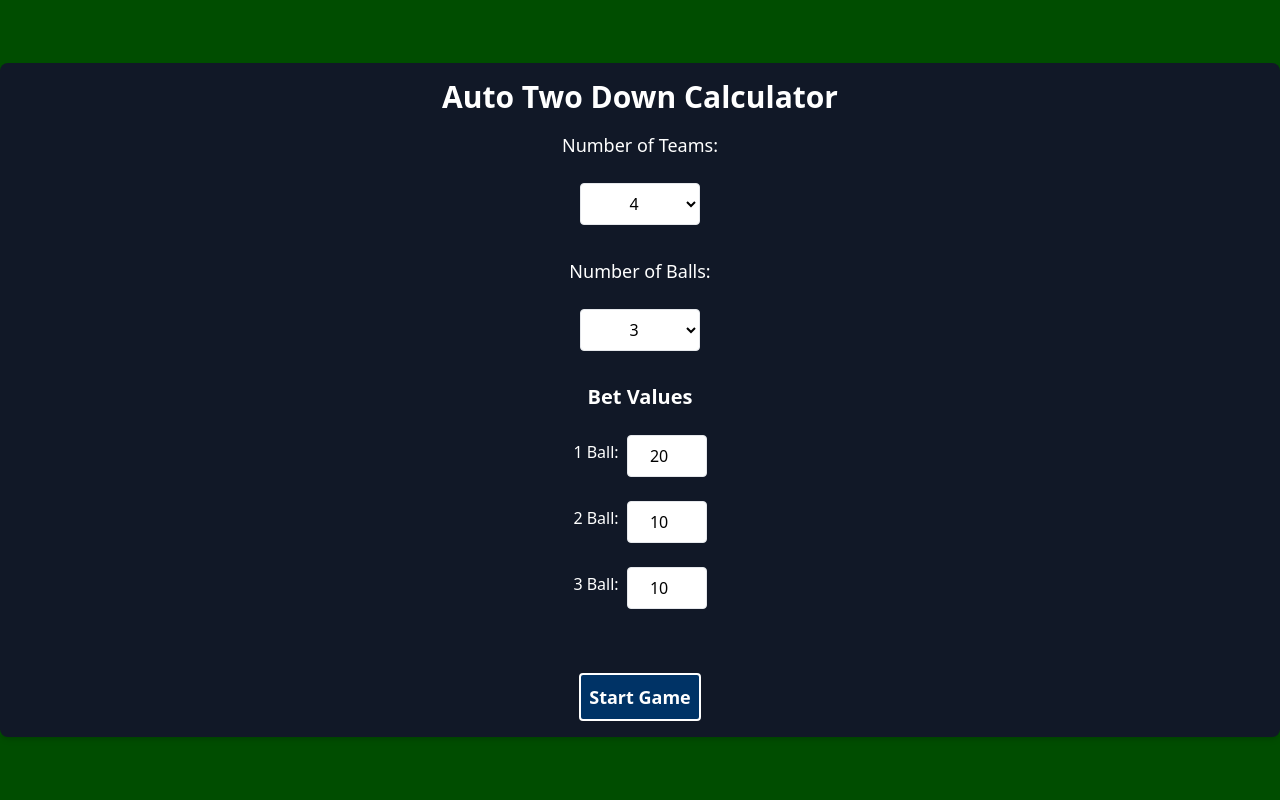
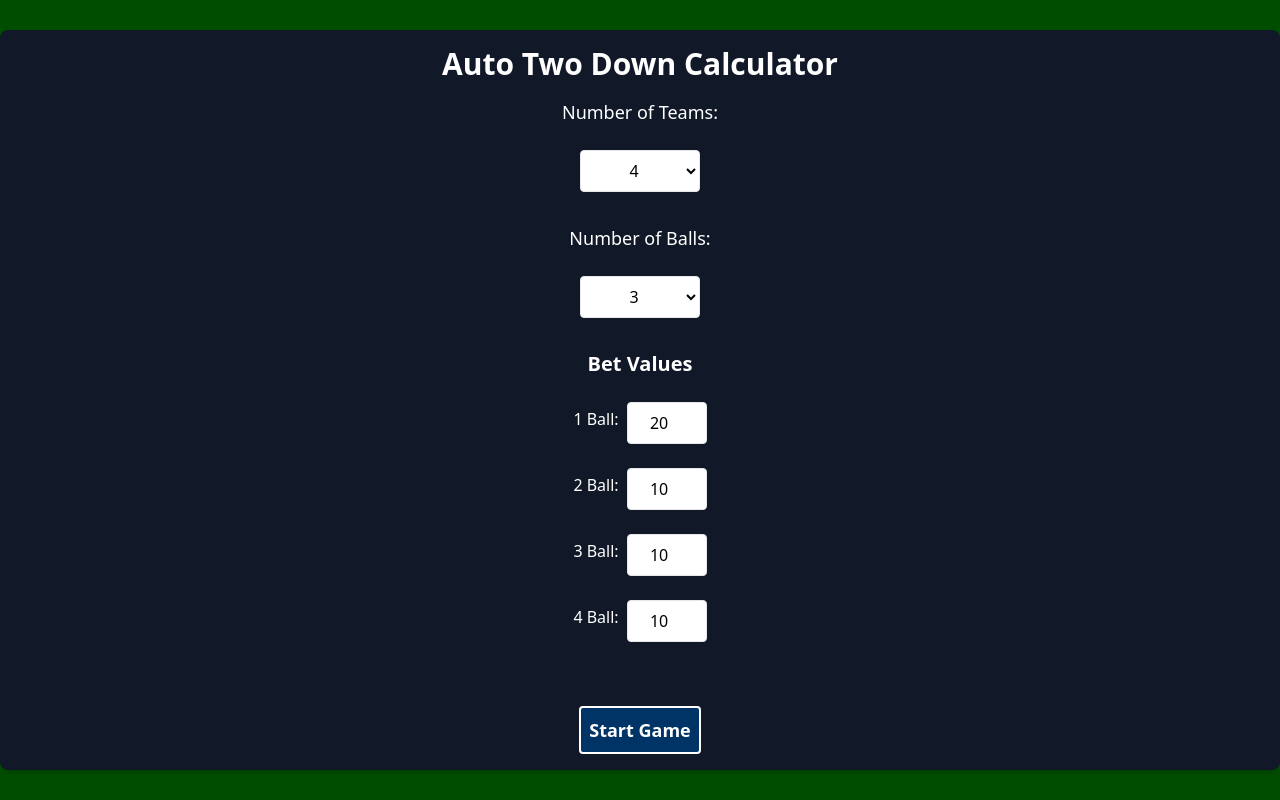
Before and after one commit to 0xMoJo7/rc-two-downs, a Next.js app: page / in a window 1280 px wide. Built offline with nearby package versions, Linux system fonts and the light colour scheme.

Commit message:
feat: improve betting logic (still incorrect)

```diff
--- a/src/app/game/page.tsx
+++ b/src/app/game/page.tsx
@@ -49,25 +49,26 @@ const GameContent: React.FC = () => {
     const calculateForRange = (start: number, end: number) => {
       let results: string[] = [];
       let totalSum = 0;
-      for (let i = 1; i <= teams; i++) {
-        for (let j = i + 1; j <= teams; j++) {
-          for (let ball = 0; ball < balls; ball++) {
+
+      for (let ball = 0; ball < balls; ball++) {
+        for (let i = 1; i <= teams; i++) {
+          for (let j = i + 1; j <= teams; j++) {
             let team1Wins = 0;
             let team2Wins = 0;
             let currentBets = [0];
+
             for (let hole = start; hole <= end; hole++) {
               const team1Score = parseInt(scores[i][ball][hole - 1] as string) || 0;
               const team2Score = parseInt(scores[j][ball][hole - 1] as string) || 0;
+
               if (team1Score < team2Score) {
                 team1Wins++;
                 currentBets = currentBets.map(bet => bet + 1);
+                if (currentBets[0] === 2) currentBets.unshift(0);
               } else if (team1Score > team2Score) {
                 team2Wins++;
                 currentBets = currentBets.map(bet => bet - 1);
-              }
-              currentBets = currentBets.filter(bet => Math.abs(bet) < 2);
-              if (team1Wins - team2Wins >= 2) {
-                currentBets.push(0);
+                currentBets = currentBets.filter(bet => bet >= 0);
               }
             }
 
@@ -85,22 +86,22 @@ const GameContent: React.FC = () => {
               }
             });
 
-            if (team1Wins > team2Wins && team1Wins - team2Wins === 1 && end === 9 || end === 18) {
+            if (team1Wins > team2Wins && team1Wins - team2Wins === 1 && (end === 9 || end === 18)) {
               netWinnings += betValue;
             }
 
-            let summary = currentBets.map(bet => bet + (bet > 0 ? '-0' : '')).join(' ');
             totalSum += netWinnings;
 
             results.push(
-              `Ball ${ball + 1} (${betValue}$) Team ${i} vs Team ${j} (Holes ${start}-${end}): ` +
-              `<span class="font-bold">${team1Wins} - ${team2Wins}</span> : ` +
+              `Ball ${ball + 1} (${betValue}$) Team ${i} vs Team ${j} ` +
+              `<span class="font-bold">${team1Wins} - ${team2Wins}</span> -- ` +
               `<span class="${netWinnings > 0 ? 'text-green-500' : 'text-red-500'}">` +
-              `${netWinnings > 0 ? '+' : ''}${netWinnings}$</span>`
+              `${netWinnings}$</span>`
             );
           }
         }
       }
+
       return { results, totalSum };
     };
 
@@ -214,14 +215,16 @@ const GameContent: React.FC = () => {
       <Link href="/">
         <button className="button max-w-xs mt-4">Back to Game Setup</button>
       </Link>
-      <div className="mt-8">
+      <div className="mt-8 text-center">
         <h2 className="text-xl font-bold mb-4">Bet Results</h2>
-        <ul>
+        <ul className="text-center">
           {bets.map((bet, index) => (
             <li key={index} className="mb-2" dangerouslySetInnerHTML={{ __html: bet }}></li>
           ))}
         </ul>
-        <h2 className="text-xl font-bold mt-4">Total: {totalSum >= 0 ? '+' : ''}{totalSum}$</h2>
+        <h2 className="text-xl font-bold">
+          Total won by {totalSum > 0 ? 'Team 1' : 'Team 2'}: <span className={totalSum > 0 ? 'text-green-500' : 'text-red-500'}>${Math.abs(totalSum)}</span>
+        </h2>
       </div>
     </div>
   );
--- a/src/app/page.tsx
+++ b/src/app/page.tsx
@@ -1,23 +1,21 @@
 'use client';
 
 import Link from 'next/link';
-import { useState, useEffect } from 'react';
+import { useState } from 'react';
 
 const Home: React.FC = () => {
   const [teams, setTeams] = useState<number>(4);
   const [balls, setBalls] = useState<number>(3);
-  const [betValues, setBetValues] = useState<{ [key: number]: number }>({ 1: 20, 2: 10, 3: 10 });
+  const [betValues, setBetValues] = useState<{ [key: number]: number }>({ 1: 20, 2: 10, 3: 10, 4: 10 });
 
-  useEffect(() => {
+  const handleBallsChange = (e: React.ChangeEvent<HTMLSelectElement>) => {
+    const newBalls = parseInt(e.target.value);
+    setBalls(newBalls);
     const newBetValues: { [key: number]: number } = {};
-    for (let i = 1; i <= balls; i++) {
+    for (let i = 1; i <= newBalls; i++) {
       newBetValues[i] = betValues[i] || 10;
     }
     setBetValues(newBetValues);
-  }, [balls]);
-
-  const handleBallsChange = (e: React.ChangeEvent<HTMLSelectElement>) => {
-    setBalls(parseInt(e.target.value));
   };
 
   return (
```
Also changed, not shown: 1 other file (tests, documents, lock files or other folders).
